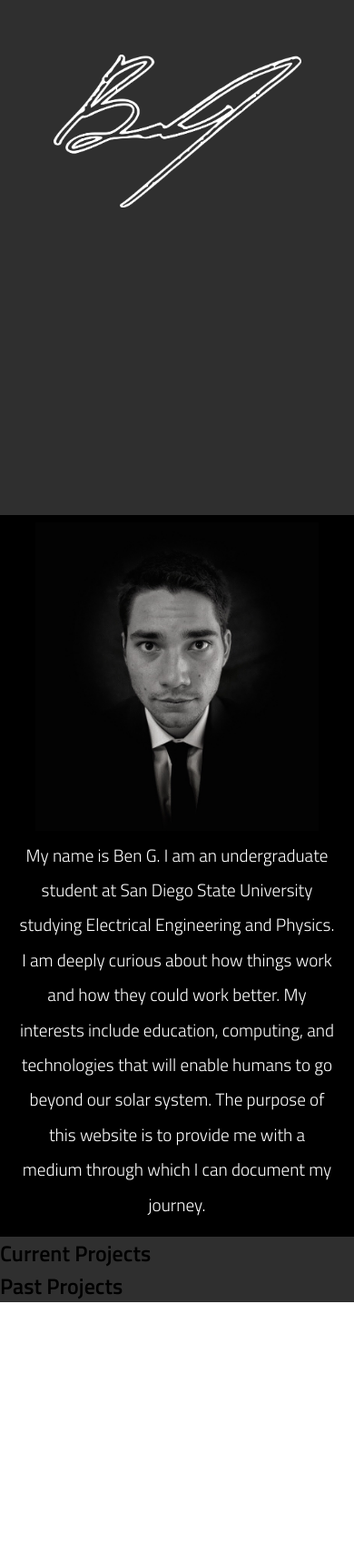
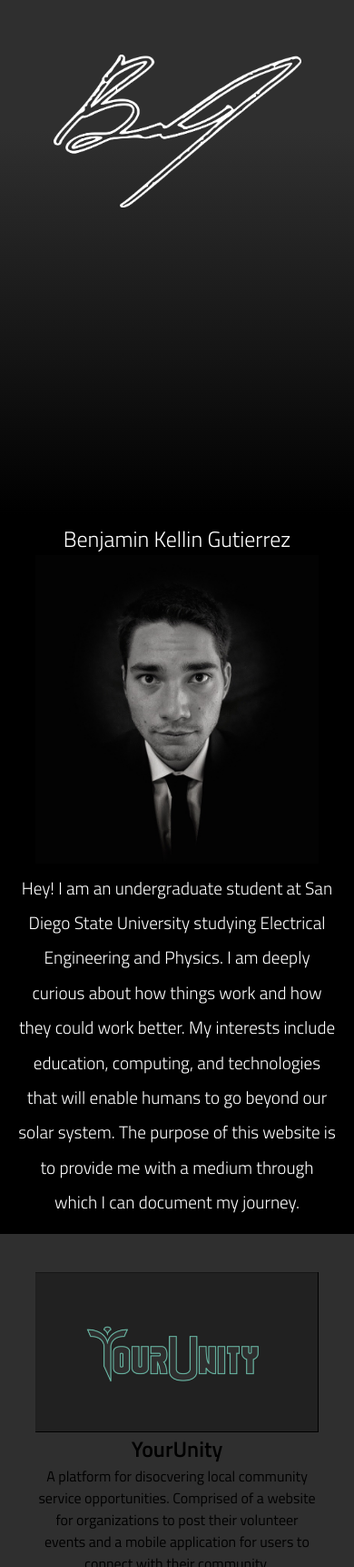
Before and after one commit to Benkg/Benkg.github.io, a plain HTML site: page index.html in a window 390 px wide. Shown: the part 278-2000 px from the top of the page at 91% size. Before the commit the page ends 1709 px from the top, so only its background shows below. Drawn offline with nearby package versions, Linux system fonts and the light colour scheme; some icons are missing.

Commit message:
final commit for tonight

```diff
--- a/index.html
+++ b/index.html
@@ -13,7 +13,7 @@
   <span id="nav-toggle" class="lnr lnr-menu"></span>
 
   <nav class="nav">
-    <a href="#landing"><img class="nav-signature" src="/images/path4794.png" alt=""></a>
+    <a href="#landing"><img class="nav-signature" src="/images/sig(2f).png" alt=""></a>
     <a href="#bio">Bio</a>
     <a href="#projects">Projects</a>
     <a href="#experience">Experience</a>
@@ -25,15 +25,27 @@
   </section>
 
   <section id="bio">
+    <h1>Benjamin Kellin Gutierrez</h1>
     <img class="headshot" src="/images/5176.jpg" alt="headshot">
-    <p>My name is Ben G. I am an undergraduate student at San Diego State University studying Electrical Engineering and Physics. I am deeply curious about how things work and how they could work better. My interests include education, computing, and technologies that will enable humans to go beyond our solar system. The purpose of this website is to provide me with a medium through which I can document my journey.</p>
+    <p>Hey! I am an undergraduate student at San Diego State University studying Electrical Engineering and Physics. I am deeply curious about how things work and how they could work better. My interests include education, computing, and technologies that will enable humans to go beyond our solar system. The purpose of this website is to provide me with a medium through which I can document my journey.</p>
   </section>
 
   <section id="projects">
-    <h1>Current Projects</h1>
-    <div></div>
-    <h1>Past Projects</h1>
-    <div></div>
+    <div>
+      <img src="/images/IMG-4270.PNG" alt="">
+      <h1>YourUnity</h1>
+      <p>A platform for disocvering local community service opportunities. Comprised of a website for organizations to post their volunteer events and a mobile application for users to connect with their community.</p>
+    </div>
+    <div>
+      <img src="/images/IMG-4976.JPG" alt="">
+      <h1>Modular Battery</h1>
+      <p></p>
+    </div>
+    <div>
+      <img src="/images/IMG-5265.JPG" alt="">
+      <h1>Blockchain@SDSU</h1>
+      <p></p>
+    </div>
   </section>
 
   <section id="experience">
--- a/styles.css
+++ b/styles.css
@@ -32,8 +32,7 @@ h2, h1, p {
 }
 
 .nav-signature {
-  width: 20vw;
-  height: 10vw;
+  height: 20vw;
   color: black;
 }
 
@@ -48,7 +47,7 @@ h2, h1, p {
 
 #landing {
   height: 100vh;
-  background: #2f2f2f;
+  background: linear-gradient(#2f2f2f 50%, black);
   display: flex;
   align-items: center;
   justify-content: center;
@@ -80,12 +79,40 @@ h2, h1, p {
   color: white;
 }
 
+#bio > h1 {
+  color: white;
+  font-weight: 300;
+}
+
 .headshot {
   width: 80vw;
 }
 
 #projects {
   background: #2f2f2f;
+  display: flex;
+  flex-direction: column;
+  align-items: center;
+}
+
+#projects > div {
+  margin: 5vh 0;
+  display: flex;
+  flex-direction: column;
+  align-items: center;
+}
+
+#projects > div > img {
+  width: 80vw;
+}
+
+#projects > div > h1 {
+  text-align: center;
+}
+
+#projects > div > p {
+  margin: 0 10vw;
+  text-align: center;
 }
 
 #experience {
```
